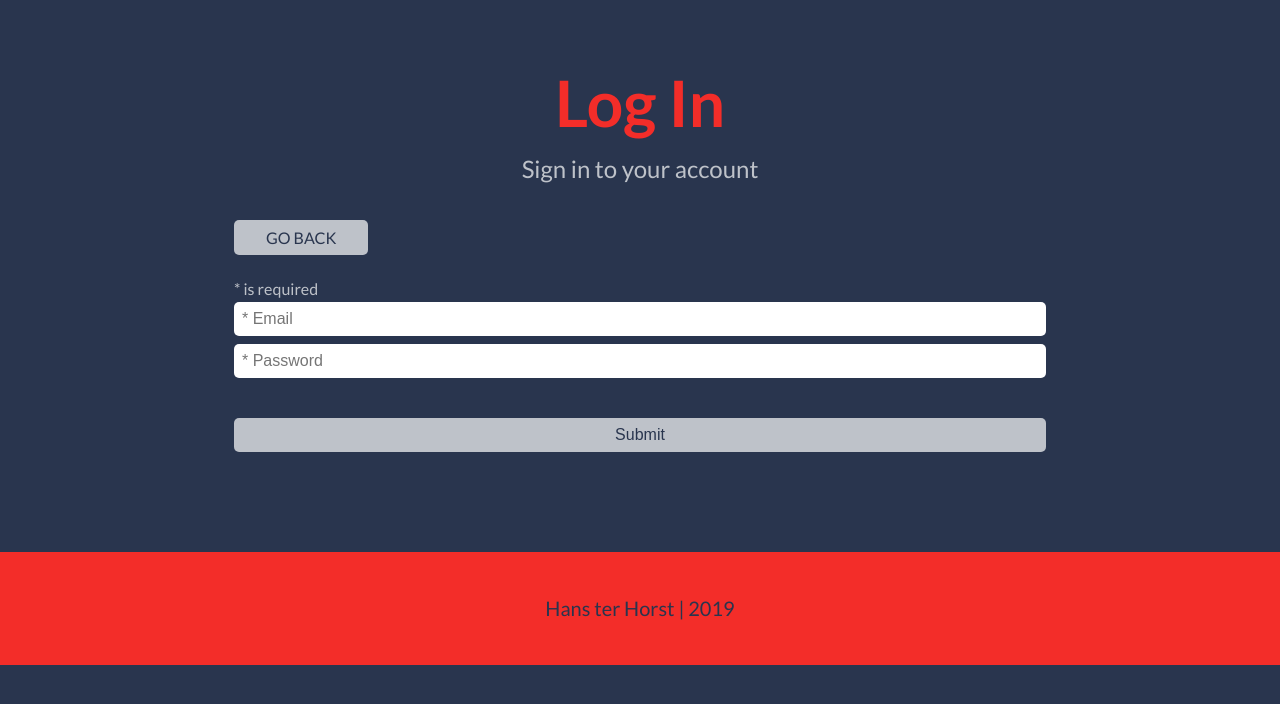
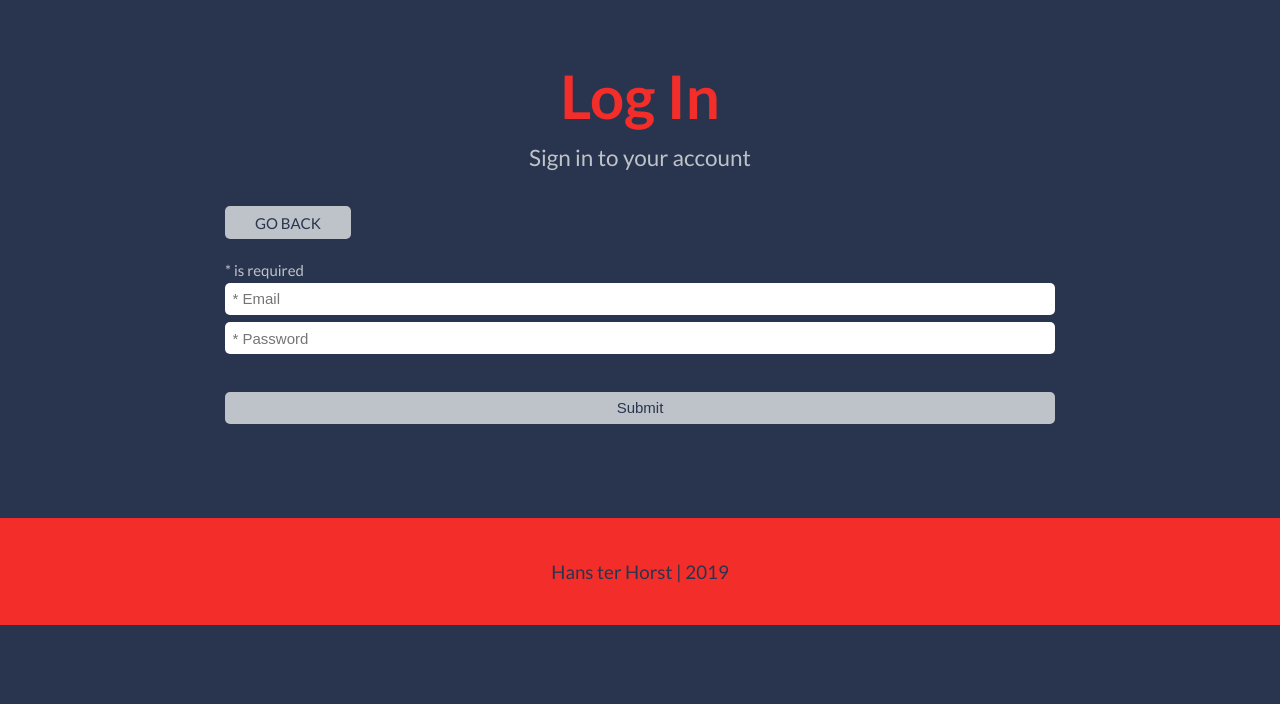
Before and after one commit to HansTH/PORTFOLIO-WEBSITE, a React (Create React App) app in the folder client/: page /login in a window 1280 px wide. Shown: the top 704 px of the page. Built offline with nearby package versions, Linux system fonts and the light colour scheme; the HTML template or start-up script is replaced by a standard one.

Commit message:
change some CSS styling

```diff
--- a/client/src/styles.css
+++ b/client/src/styles.css
@@ -14,7 +14,7 @@
 }
 html {
 	scroll-behavior: smooth;
-	font-size: 16px;
+	font-size: 15px;
 }
 body {
 	background-color: var(--bgColor);
@@ -43,11 +43,11 @@ li {
 /* UTILITY CLASSES */
 
 .text-primary {
-	color: #f32d29;
+	color: var(--titleColor);
 }
 
 .text-color {
-	color: #bec2c9;
+	color: var(--textColor);
 }
 
 .text-center {
@@ -74,8 +74,8 @@ li {
 }
 
 .bg-dark {
-	background-color: #f32d29;
-	color: #29354e;
+	background-color: var(--titleColor);
+	color: var(--bgColor);
 }
 
 .display-1 {
@@ -113,16 +113,16 @@ li {
 	outline: none;
 }
 .btn-primary {
-	color: #29354e;
-	background: #f32d29;
+	color: var(--bgColor);
+	background: var(--titleColor);
 }
 .btn-light {
-	color: #29354e;
-	background: #bec2c9;
+	color: var(--bgColor);
+	background: var(--textColor);
 }
 .btn-hover:hover {
-	background-color: #f32d29;
-	color: #29354e;
+	background-color: var(--titleColor);
+	color: var(--bgColor);
 	transform: scale(0.99);
 	transition: all 0.3s ease-in-out;
 }
@@ -242,8 +242,6 @@ li {
 
 .nav-container-sticky {
 	position: fixed;
-	/* opacity: 0.9; */
-	/* z-index: 5; */
 	border-bottom: 1px solid rgb(34, 43, 65);
 	top: -69px;
 }
@@ -305,7 +303,7 @@ li {
 	padding: 0.5rem;
 	width: 100%;
 	font-size: 1rem;
-	color: #29354e;
+	color: var(--bgColor);
 	font-weight: 400;
 	border-radius: 5px;
 	border: none;
@@ -325,7 +323,6 @@ li {
 .form-control input::placeholder {
 	font-size: 1rem;
 	font-weight: 400;
-	/* color: #d5d6d5 !important; */
 }
 
 .section-container {
@@ -334,7 +331,7 @@ li {
 	margin-top: 6rem;
 }
 .section-title {
-	border-right: 0.4rem solid #f32d29;
+	border-right: 0.4rem solid var(--titleColor);
 	display: flex;
 	width: 50%;
 	justify-content: flex-end;
@@ -397,7 +394,7 @@ li {
 }
 
 .withBorder-1 {
-	border: 1px solid #bec2c9;
+	border: 1px solid var(--textColor);
 	border-radius: 10px;
 }
 
@@ -406,7 +403,7 @@ td {
 	text-align: left;
 	padding: 0.5rem;
 	height: 2rem;
-	border-bottom: 1px solid #bec2c9;
+	border-bottom: 1px solid var(--textColor);
 }
 
 /*  CV */
@@ -417,7 +414,7 @@ td {
 .profile-image img {
 	width: 130px;
 	margin-right: 1rem;
-	border: 2px solid #bec2c9;
+	border: 2px solid var(--textColor);
 	border-radius: 5px;
 }
 
@@ -436,7 +433,7 @@ td {
 	border-radius: 50%;
 }
 .contacts a img:hover {
-	background-color: #f32d29;
+	background-color: var(--titleColor);
 }
 
 .profile-column {
@@ -447,7 +444,7 @@ td {
 .seperator-line {
 	width: 100%;
 	height: 0.2rem;
-	background-color: #bec2c9;
+	background-color: var(--textColor);
 	margin: 0.5rem 0;
 }
 
@@ -467,7 +464,7 @@ td {
 	justify-content: flex-start;
 	align-items: center;
 	text-align: center;
-	color: #bec2c9;
+	color: var(--textColor);
 	width: 29%;
 	margin: 0.5rem;
 }
@@ -501,7 +498,7 @@ td {
 	.menubar {
 		width: 25px;
 		height: 3px;
-		background-color: #bec2c9;
+		background-color: var(--textColor);
 		border-radius: 2px;
 		margin: 5px 0;
 	}
```
